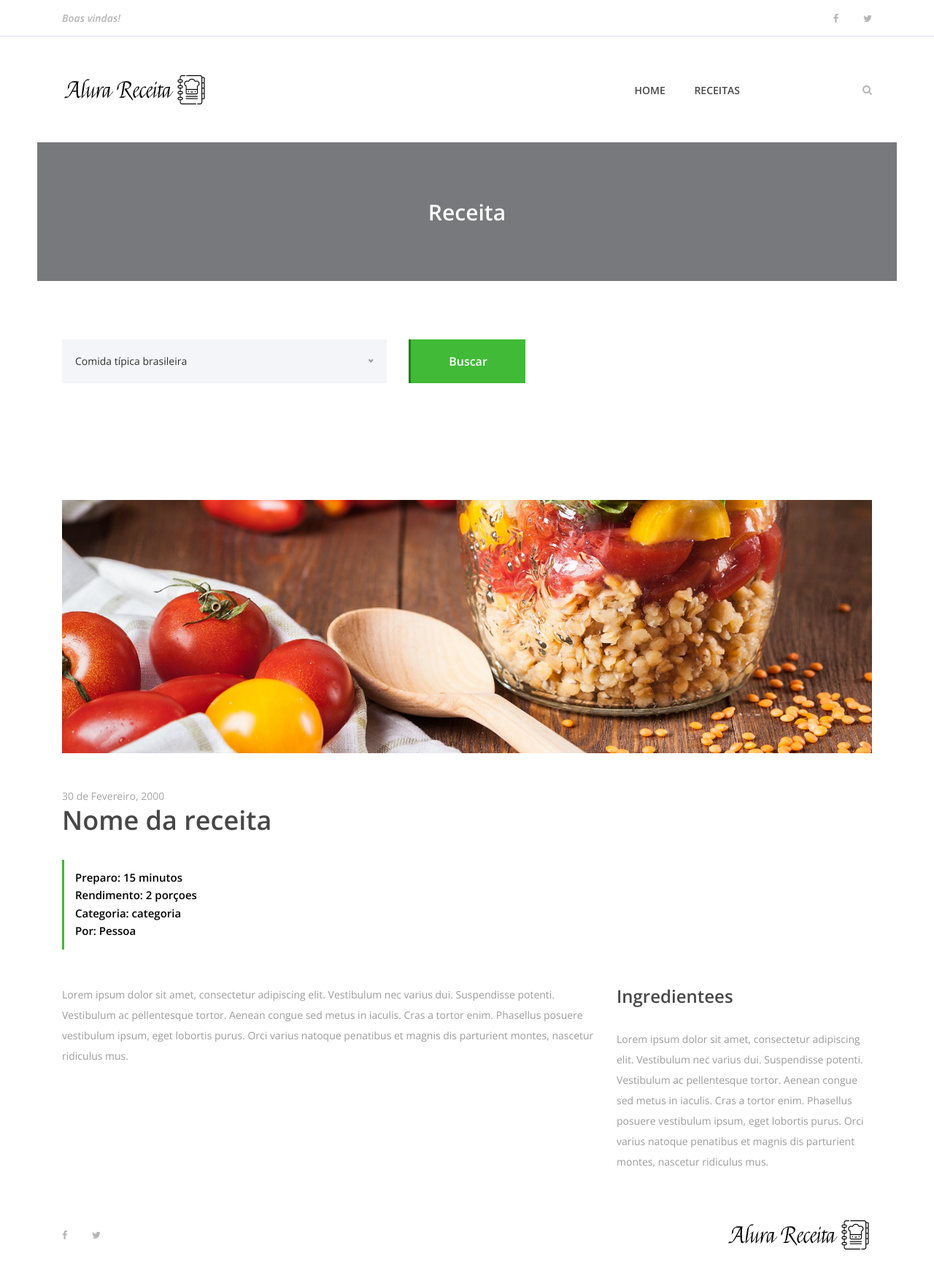
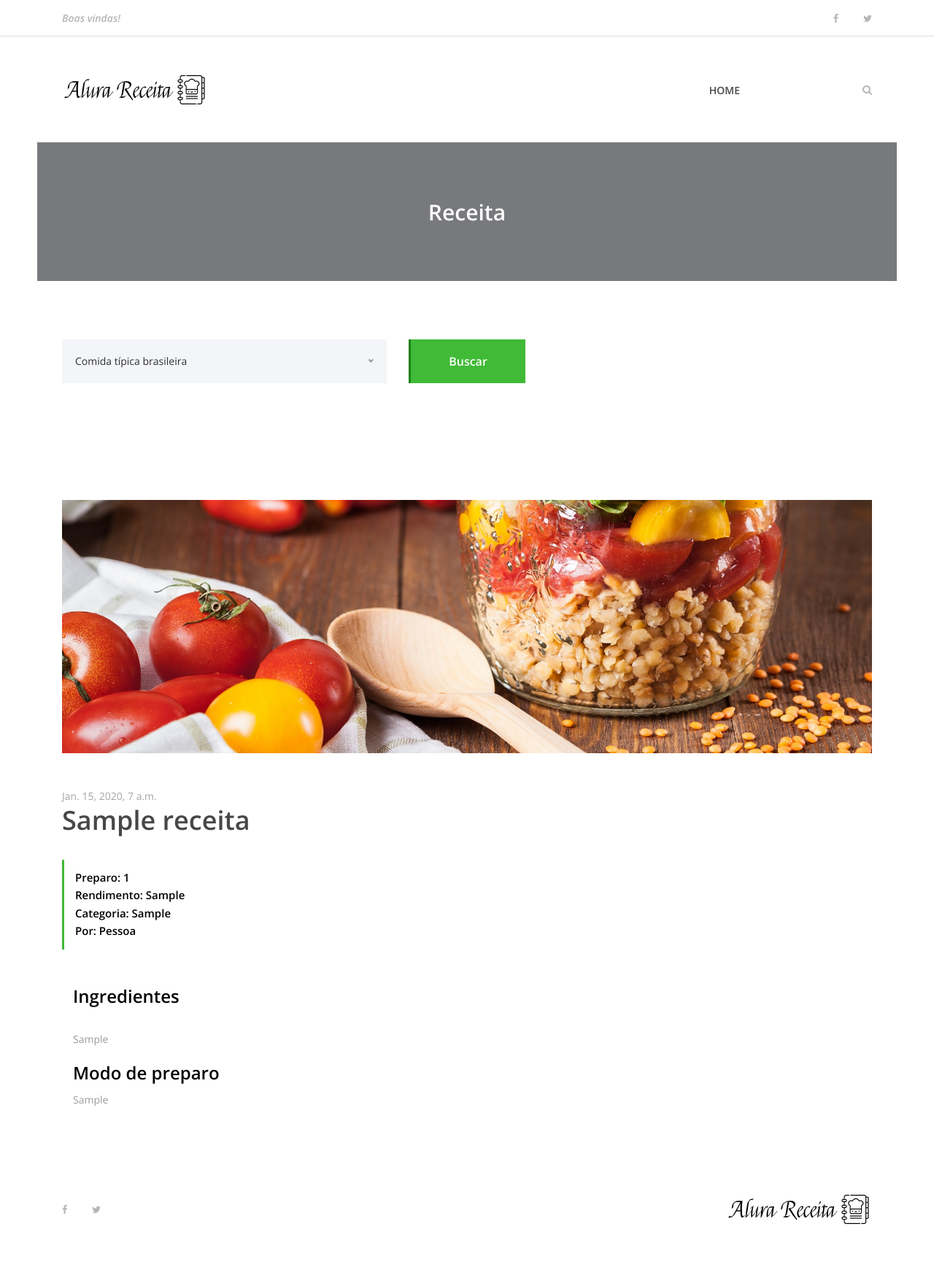
Before and after one commit to marvinsilva/alurareceitas, a Django app: template alurareceitas/receitas/templates/receitas/receita.html in a window 1280 px wide. Shown: the whole page at 73% size. After the commit the page ends 1677 px from the top, so only its background shows below. Run offline with Django 3.2, Linux system fonts and the light colour scheme; the template is opened without the code that fills it: values that come from a table or form of the project are taken from there, others are empty; tables that the repository leaves empty hold one stand-in row (values such as "Sample post"); parts of the project's set-up code (start-up, migrations or seed data) failed here and were passed over; some libraries are stand-ins or nearby versions.

Commit message:
Alura 1.5 - Exibindo receitas a partir do banco de dados
close #74

```diff
--- a/alurareceitas/receitas/admin.py
+++ b/alurareceitas/receitas/admin.py
@@ -1,3 +1,5 @@
-# from django.contrib import admin
+from django.contrib import admin
 
-# Register your models here.
+from alurareceitas.receitas.models import Receita
+
+admin.site.register(Receita)
--- a/alurareceitas/receitas/models.py
+++ b/alurareceitas/receitas/models.py
@@ -10,3 +10,6 @@ class Receita(models.Model):
     rendimento = models.CharField(max_length=100)
     categoria = models.CharField(max_length=100)
     data_receita = models.DateTimeField(default=datetime.now, blank=True)
+
+    def __str__(self):
+        return self.nome_receita
--- a/alurareceitas/receitas/static/site.css
+++ b/alurareceitas/receitas/static/site.css
@@ -1039,7 +1039,7 @@ textarea:focus {
   .ingredients {
     margin-bottom: 80px; } }
 .ingredients h4 {
-  color: #474747;
+  color: #000000;
   margin-bottom: 30px; }
 .ingredients .custom-checkbox .custom-control-label::before {
   border-radius: 0; }
--- a/alurareceitas/receitas/templates/receitas/partials/menu.html
+++ b/alurareceitas/receitas/templates/receitas/partials/menu.html
@@ -56,7 +56,6 @@
                         <div class="classynav">
                             <ul>
                                 <li><a href="{% url 'index' %}">Home</a></li>
-                                <li><a href="{% url 'receita' %}">Receitas</a></li>
                             </ul>
 
                             <!-- Formulario de busca -->
--- a/alurareceitas/receitas/templates/receitas/receita.html
+++ b/alurareceitas/receitas/templates/receitas/receita.html
@@ -82,41 +82,29 @@
         <div class="row">
             <div class="col-12 col-md-8">
                 <div class="receipe-headline my-5">
-                    <span>30 de Fevereiro, 2000</span>
-                    <h2>Nome da receita</h2>
+                    <span>{{ receita.data_receita }}</span>
+                    <h2>{{ receita.nome_receita }}</h2>
                     <div class="receipe-duration">
-                        <h6>Preparo: 15 minutos</h6>
-                        <h6>Rendimento: 2 porçoes</h6>
-                        <h6>Categoria: categoria</h6>
+                        <h6>Preparo: {{ receita.tempo_preparo }}</h6>
+                        <h6>Rendimento: {{ receita.rendimento }}</h6>
+                        <h6>Categoria: {{ receita.categoria }}</h6>
                         <h6>Por: Pessoa</h6>
                     </div>
                 </div>
             </div>
         </div>
-
-        <div class="row">
-            <div class="col-12 col-lg-8">
-                <!-- Single Preparation Step -->
-                <div class="single-preparation-step d-flex">
-                    <p>Lorem ipsum dolor sit amet, consectetur adipiscing elit. Vestibulum nec varius dui. Suspendisse
-                        potenti. Vestibulum ac pellentesque tortor. Aenean congue sed metus in iaculis. Cras a tortor enim.
-                        Phasellus posuere vestibulum ipsum, eget lobortis purus. Orci varius natoque penatibus et magnis dis
-                        parturient montes, nascetur ridiculus mus. </p>
-                </div>
+        <!-- Ingredientes -->
+        <div class="col-12 col-lg-4">
+            <div class="ingredients">
+                <h4>Ingredientes</h4>
+                <p>{{ receita.ingredientes }}</p>
             </div>
-
-            <!-- Ingredientes -->
-            <div class="col-12 col-lg-4">
-                <div class="ingredients">
-                    <h4>Ingredientees</h4>
-                    <div class="ingredients">
-                        <p>Lorem ipsum dolor sit amet, consectetur adipiscing elit. Vestibulum nec varius dui. Suspendisse
-                            potenti. Vestibulum ac pellentesque tortor. Aenean congue sed metus in iaculis. Cras a tortor
-                            enim. Phasellus posuere vestibulum ipsum, eget lobortis purus. Orci varius natoque penatibus et
-                            magnis dis parturient montes, nascetur ridiculus mus. </p>
-                        </p>
-                    </div>
-                </div>
+        </div>
+        <div class="col-12 col-lg-8">
+            <!-- Single Preparation Step -->
+            <h4>Modo de preparo</h4>
+            <div class="single-preparation-step d-flex">
+                <p>{{ receita.modo_preparo }}</p>
             </div>
         </div>
     </div>
--- a/alurareceitas/receitas/urls.py
+++ b/alurareceitas/receitas/urls.py
@@ -4,5 +4,5 @@ from alurareceitas.receitas import views
 
 urlpatterns = [
     path('', views.index, name='index'),
-    path('receita', views.receita, name='receita'),
+    path('receita/<int:receita_id>', views.receita, name='receita'),
 ]
```
Also changed, not shown: alurareceitas/receitas/templates/receitas/index.html (+6 -3 lines), alurareceitas/receitas/tests/test_index.py (+1 -4 lines), alurareceitas/receitas/views.py (+11 -11 lines).
